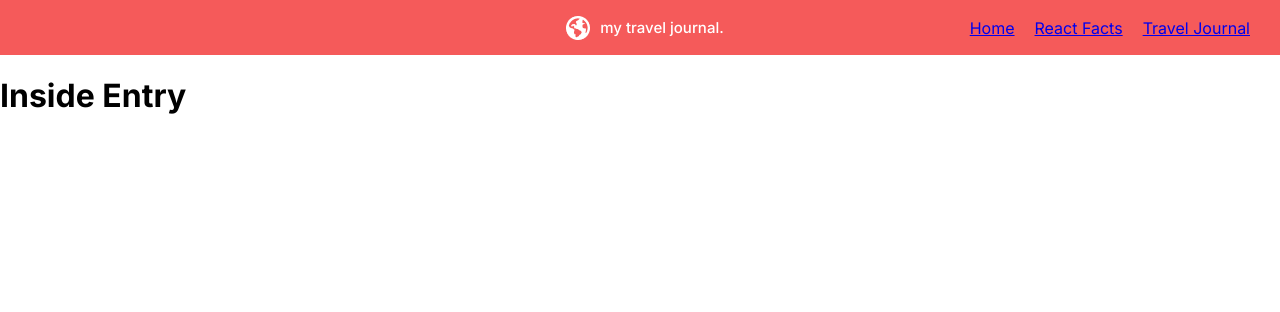
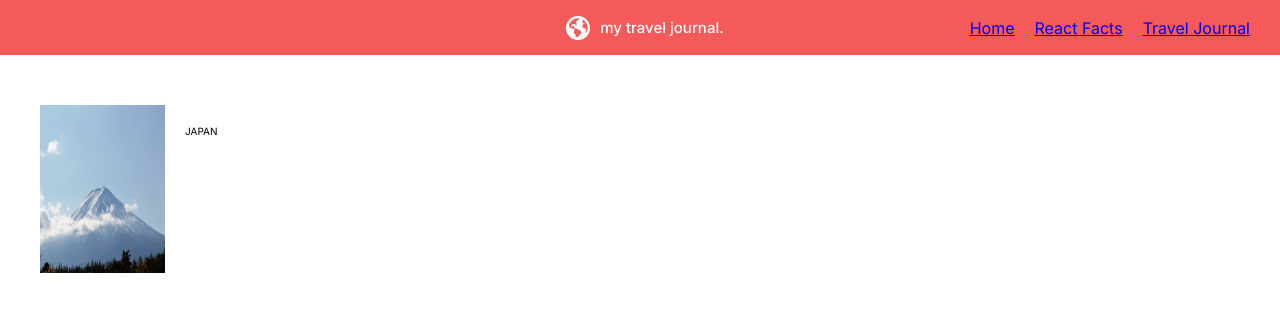
Before and after one commit to surya-441/first-react, a React (Vite) app: page /traveljournal in a window 1280 px wide. Shown: the top 312 px of the page. Built offline with nearby package versions, Linux system fonts and the light colour scheme.

Commit message:
added main element

```diff
--- /dev/null
+++ b/src/componenets/Entry.css
@@ -0,0 +1,18 @@
+.entry-div {
+    display: flex;
+}
+
+.entry-image {
+    width: 125px;
+    height: 168px;
+}
+
+.entry-content {
+    display: flex;
+    /* flex-direction: column; */
+    padding: 20px 20px;
+}
+.entry-location {
+    font-weight: 400;
+    font-size: 0.625rem;
+}
--- a/src/componenets/Entry.jsx
+++ b/src/componenets/Entry.jsx
@@ -1,5 +1,14 @@
+import './Entry.css';
+
 function Entry() {
-    return <h1>Inside Entry</h1>;
+    return (
+        <div className="entry-div">
+            <img className="entry-image" src="/src/assets/fugi.png" alt="Mt. Fugi" />
+            <div className="entry-content">
+                <text className="entry-location">JAPAN</text>
+            </div>
+        </div>
+    );
 }
 
 export default Entry;
--- /dev/null
+++ b/src/componenets/TravelJournalMain.css
@@ -0,0 +1,3 @@
+.travel-journal-main {
+    padding: 50px 40px;
+}
--- a/src/componenets/TravelJournalMain.jsx
+++ b/src/componenets/TravelJournalMain.jsx
@@ -1,7 +1,9 @@
 import Entry from "./Entry";
+import './TravelJournalMain.css';
+
 function TravelJournalMain() {
     return (
-        <main>
+        <main className="travel-journal-main">
             <Entry />
         </main>
     );
```
